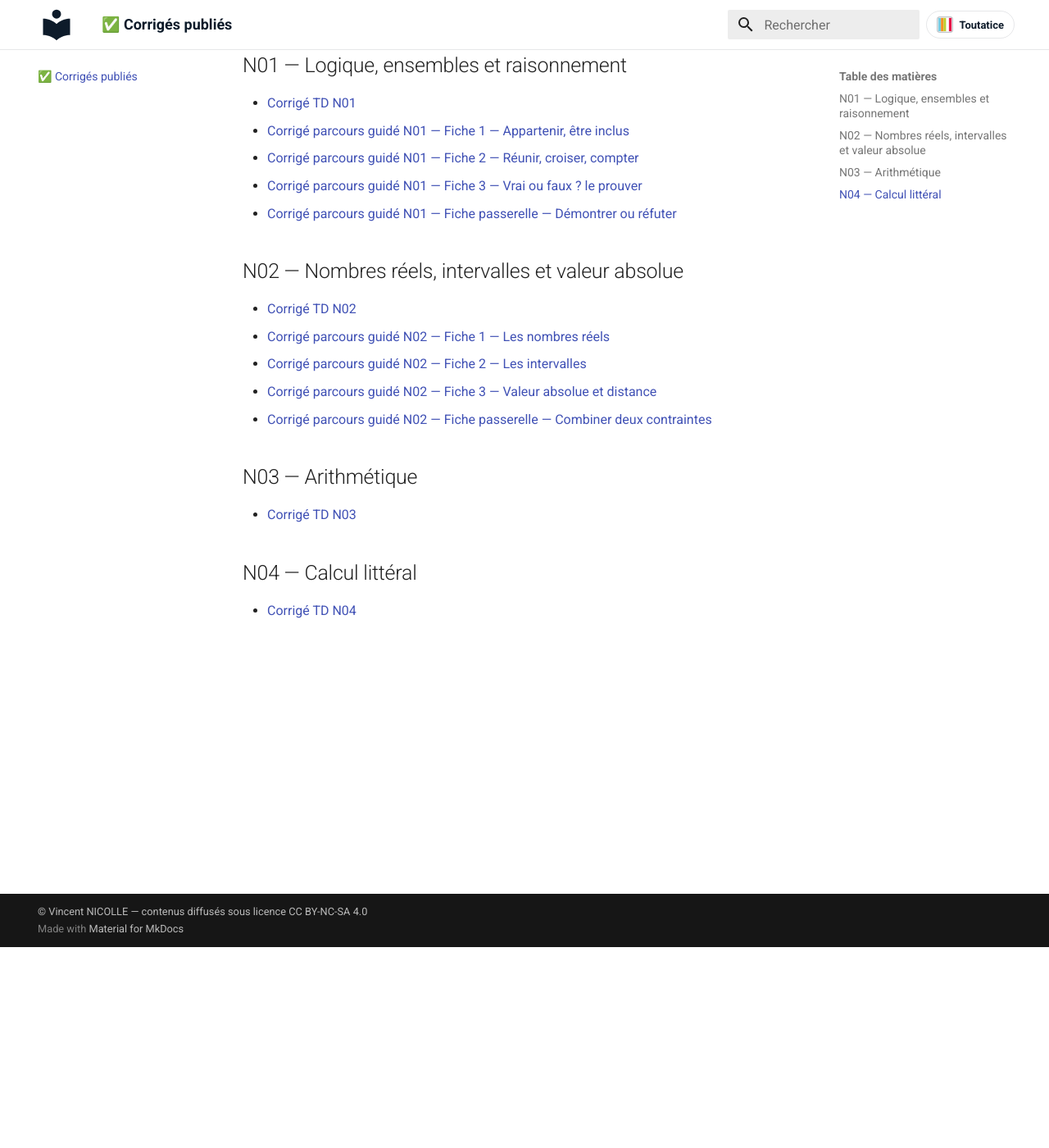
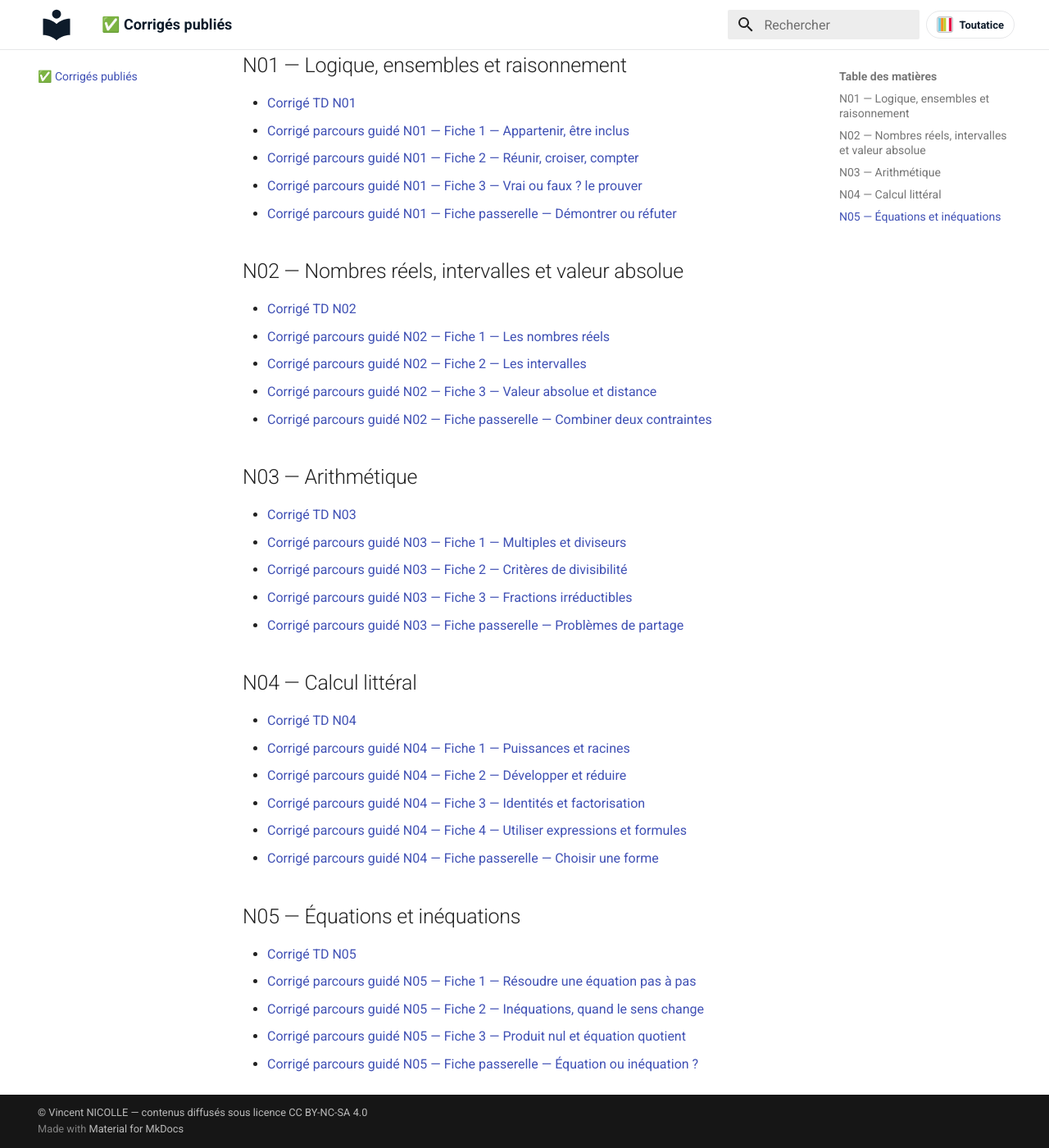
Before and after one commit to vnicolle56610/maths-seconde, an MkDocs documentation site: the page built from docs/corriges/index.md, in a window 1280 px wide and 1400 px high, scrolled down 245 px. Shown: the whole window at 82% size. Built offline with MkDocs 1.6.1 and Material for MkDocs 9.7.7, drawn with Linux system fonts in a browser that asks for light colours.

Commit message:
Publication automatique : 14 fichier(s) copié(s), 4 page(s) mise(s) à jour
Fichiers copiés :
  - docs/corriges/CORRIGE_TD_N05_EQUATIONS_INEQUATIONS.pdf
  - docs/parcours-guide/PARCOURS_GUIDE_N03_FICHE_1_CORRIGE.pdf
  - docs/parcours-guide/PARCOURS_GUIDE_N03_FICHE_2_CORRIGE.pdf
  - docs/parcours-guide/PARCOURS_GUIDE_N03_FICHE_3_CORRIGE.pdf
  - docs/parcours-guide/PARCOURS_GUIDE_N03_FICHE_4_CORRIGE.pdf
  - docs/parcours-guide/PARCOURS_GUIDE_N04_FICHE_1_CORRIGE.pdf
  - docs/parcours-guide/PARCOURS_GUIDE_N04_FICHE_2_CORRIGE.pdf
  - docs/parcours-guide/PARCOURS_GUIDE_N04_FICHE_3_CORRIGE.pdf
  - docs/parcours-guide/PARCOURS_GUIDE_N04_FICHE_4_CORRIGE.pdf
  - docs/parcours-guide/PARCOURS_GUIDE_N04_FICHE_5_CORRIGE.pdf
  - docs/parcours-guide/PARCOURS_GUIDE_N05_FICHE_1_CORRIGE.pdf
  - docs/parcours-guide/PARCOURS_GUIDE_N05_FICHE_2_CORRIGE.pdf
  - docs/parcours-guide/PARCOURS_GUIDE_N05_FICHE_3_CORRIGE.pdf
  - docs/parcours-guide/PARCOURS_GUIDE_N05_FICHE_4_CORRIGE.pdf

Pages mises à jour :
  - docs/corriges/index.md
  - docs/notions/N03-arithmetique.md
  - docs/notions/N04-calcul-litteral.md
  - docs/notions/N05-equations-inequations.md

Autres fichiers :
  - publication_manifest.json

Généré par le protocole de publication (publier_ressources_site.py / publier_ressources_gui.py).

```diff
--- a/docs/corriges/index.md
+++ b/docs/corriges/index.md
@@ -22,8 +22,25 @@ Corrigés destinés aux élèves, classés par notion.
 ## N03 — Arithmétique
 
 - [Corrigé TD N03](CORRIGE_TD_N03_ARITHMETIQUE.pdf)
+- [Corrigé parcours guidé N03 — Fiche 1 — Multiples et diviseurs](../parcours-guide/PARCOURS_GUIDE_N03_FICHE_1_CORRIGE.pdf)
+- [Corrigé parcours guidé N03 — Fiche 2 — Critères de divisibilité](../parcours-guide/PARCOURS_GUIDE_N03_FICHE_2_CORRIGE.pdf)
+- [Corrigé parcours guidé N03 — Fiche 3 — Fractions irréductibles](../parcours-guide/PARCOURS_GUIDE_N03_FICHE_3_CORRIGE.pdf)
+- [Corrigé parcours guidé N03 — Fiche passerelle — Problèmes de partage](../parcours-guide/PARCOURS_GUIDE_N03_FICHE_4_CORRIGE.pdf)
 
 ## N04 — Calcul littéral
 
 - [Corrigé TD N04](CORRIGE_TD_N04_CALCUL_LITTERAL.pdf)
+- [Corrigé parcours guidé N04 — Fiche 1 — Puissances et racines](../parcours-guide/PARCOURS_GUIDE_N04_FICHE_1_CORRIGE.pdf)
+- [Corrigé parcours guidé N04 — Fiche 2 — Développer et réduire](../parcours-guide/PARCOURS_GUIDE_N04_FICHE_2_CORRIGE.pdf)
+- [Corrigé parcours guidé N04 — Fiche 3 — Identités et factorisation](../parcours-guide/PARCOURS_GUIDE_N04_FICHE_3_CORRIGE.pdf)
+- [Corrigé parcours guidé N04 — Fiche 4 — Utiliser expressions et formules](../parcours-guide/PARCOURS_GUIDE_N04_FICHE_4_CORRIGE.pdf)
+- [Corrigé parcours guidé N04 — Fiche passerelle — Choisir une forme](../parcours-guide/PARCOURS_GUIDE_N04_FICHE_5_CORRIGE.pdf)
+
+## N05 — Équations et inéquations
+
+- [Corrigé TD N05](CORRIGE_TD_N05_EQUATIONS_INEQUATIONS.pdf)
+- [Corrigé parcours guidé N05 — Fiche 1 — Résoudre une équation pas à pas](../parcours-guide/PARCOURS_GUIDE_N05_FICHE_1_CORRIGE.pdf)
+- [Corrigé parcours guidé N05 — Fiche 2 — Inéquations, quand le sens change](../parcours-guide/PARCOURS_GUIDE_N05_FICHE_2_CORRIGE.pdf)
+- [Corrigé parcours guidé N05 — Fiche 3 — Produit nul et équation quotient](../parcours-guide/PARCOURS_GUIDE_N05_FICHE_3_CORRIGE.pdf)
+- [Corrigé parcours guidé N05 — Fiche passerelle — Équation ou inéquation ?](../parcours-guide/PARCOURS_GUIDE_N05_FICHE_4_CORRIGE.pdf)
 <!-- AUTO-DOCS:END -->
```
Also changed, not shown: docs/notions/N03-arithmetique.md (+5 -5 lines), docs/notions/N04-calcul-litteral.md (+6 -6 lines), docs/notions/N05-equations-inequations.md (+6 -5 lines), publication_manifest.json (+22 -0 lines), 14 other files.
